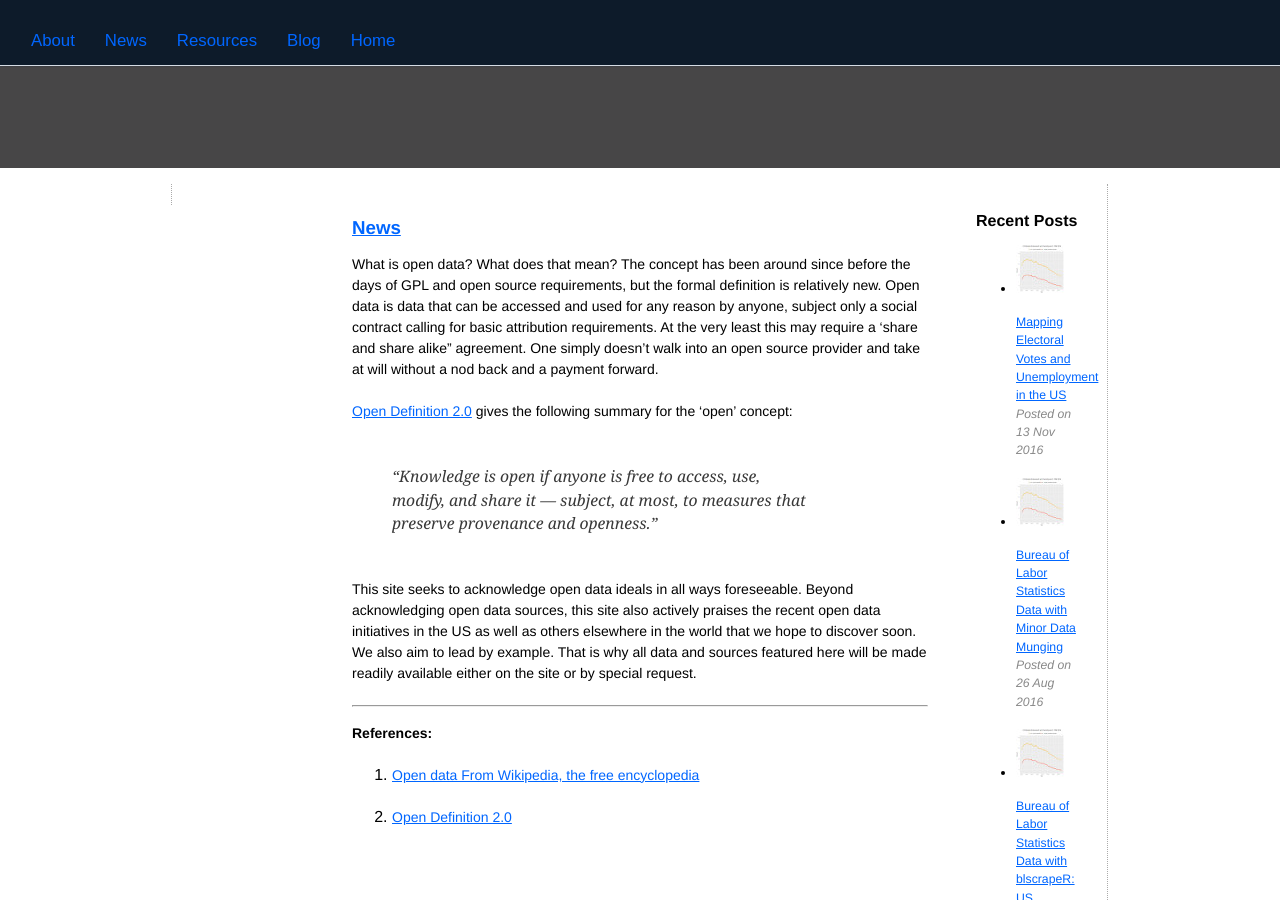
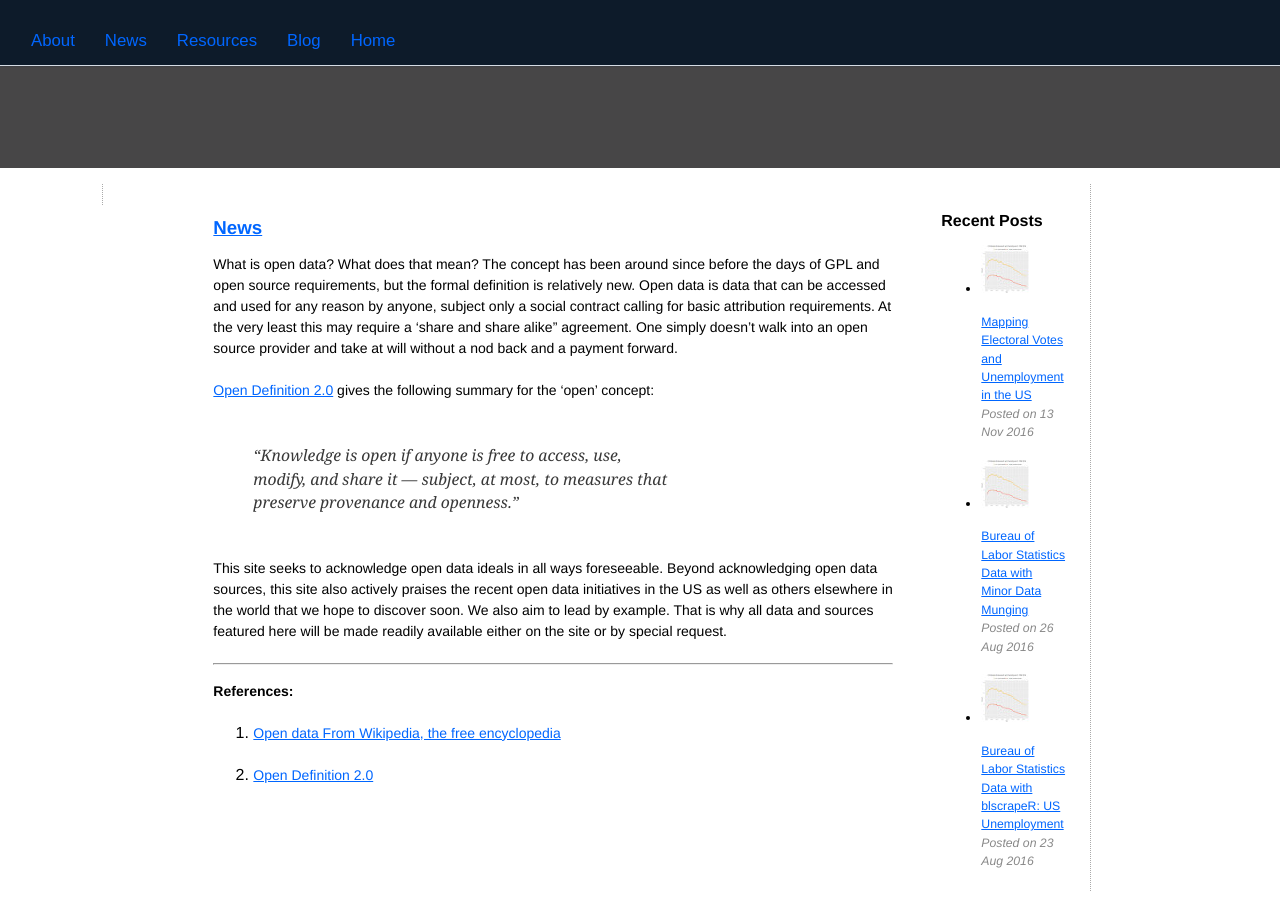
Before and after one commit to jon-starnes/jon-starnes.github.io, a Jekyll site: the page built from index.html, in a window 1280 px wide and 900 px high. Built offline with Jekyll 4.4.1, drawn with Linux system fonts in a browser that asks for light colours; nearby versions of some CDN libraries.

Commit message:
Style updates

```diff
--- a/_includes/head.html
+++ b/_includes/head.html
@@ -22,22 +22,24 @@
 		.container { max-width: 95em; }
 		/* you only need width to set up columns; all columns are 100%-width by default, so we start
 		   from a one-column mobile layout and gradually improve it according to available screen space */
-			 @media only screen and (min-width: 34em) {
+			 media only screen and (min-width: 34em) {
 			 	.feature, .info { width: 50%; }
 			 }
 			 @media only screen and (min-width: 54em) {
 			 	.content { width: 66.66%; }
 			 	.sidebar { width: 33.33%; }
 			 	.info    { width: 100%;   }
-				.content1 { width: 50%; 	}
-			 	.sidebar1	{ width: 25%; 	}
+			 	.content1 { width: 58.33%; 	}
+			 	.sidebar1	{ width: 13.89%; 	}
+			 	.sidebar2	{ width: 27.77%; 	}
 			 }
 			 @media only screen and (min-width: 76em) {
 			 	.content { width: 58.33%; } /* 7/12 */
 			 	.sidebar { width: 41.66%; } /* 5/12 */
 			 	.info    { width: 50%;    }
-				.content1 { width: 50%; }
-			 	.sidebar1	{ width: 25%; }
+			 	.content1 { width: 58.33%; 	}
+			 	.sidebar1	{ width: 13.89%; 	}
+			 	.sidebar2	{ width: 27.77%; 	}
 			 }
 	</style>
 
--- a/_layouts/main1.html
+++ b/_layouts/main1.html
@@ -19,7 +19,7 @@ layout: default
     </div>
 
     <!-- Sidebar content -->
-    <div class="col sidebar1">
+    <div class="col sidebar2">
       <div class="row">
         <div class="col info">
           <h4>Recent Posts</h4>
```
